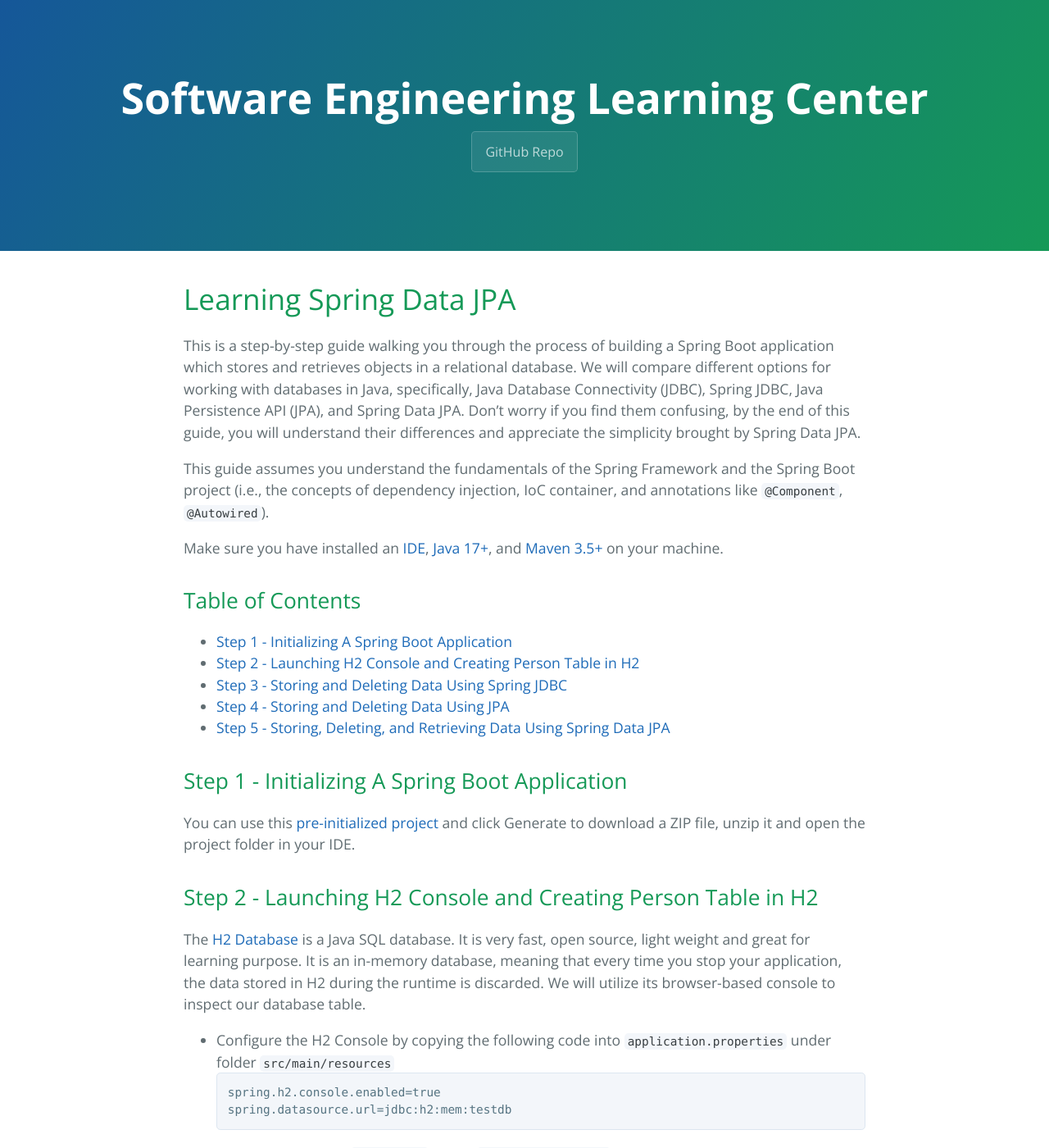
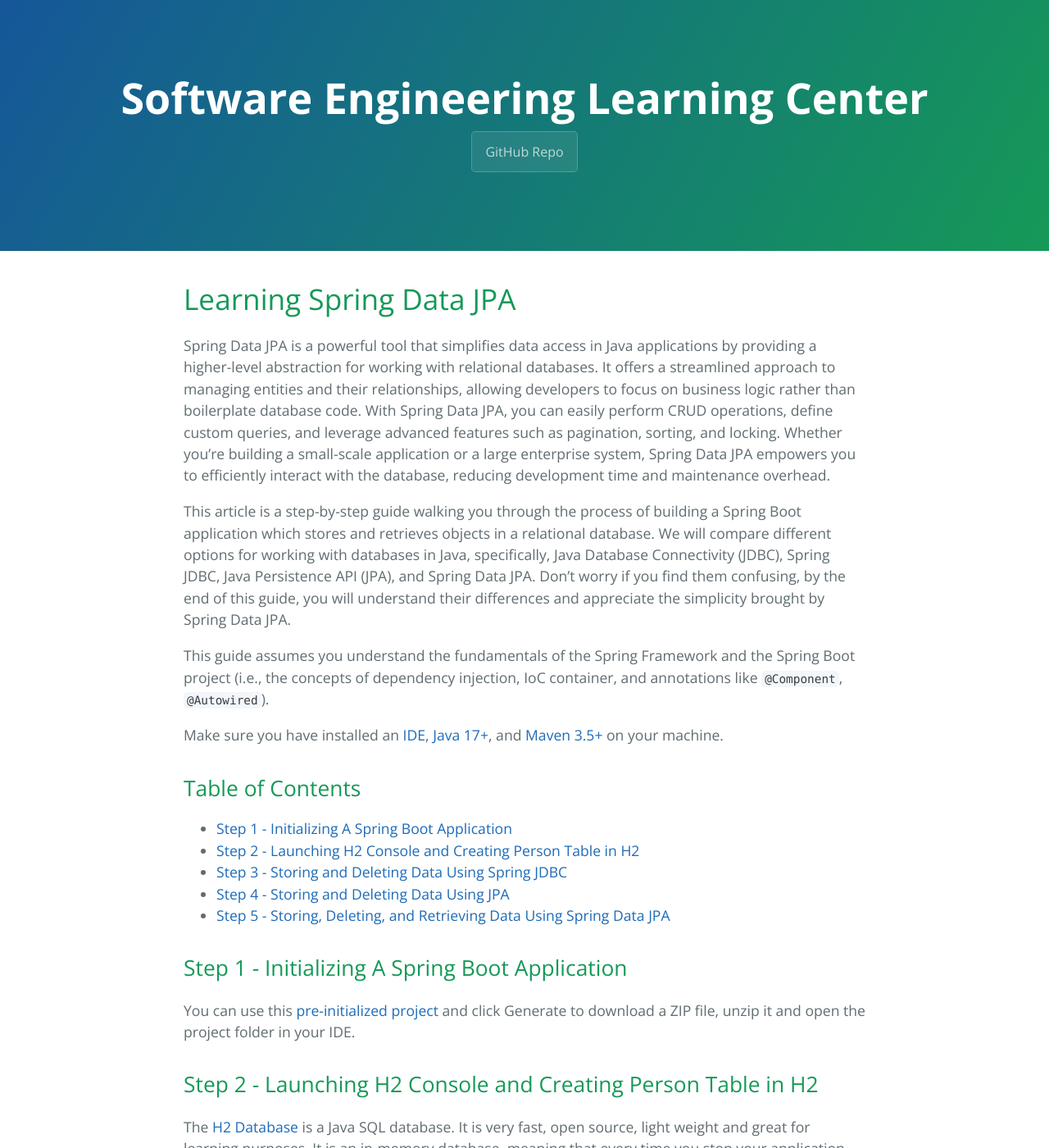
Before and after one commit to learning-software-engineering/learning-software-engineering.github.io, a Jekyll site: the page built from Topics/Tech_Stacks/Learning_Spring_Data_JPA.md, in a window 1280 px wide and 1400 px high. Shown: the whole window at 82% size. Built offline with Jekyll 4.4.1, drawn with Linux system fonts in a browser that asks for light colours; our own code applies the rules of GitHub Pages for plain Markdown files; some of the changed text lies outside the part shown.

Commit message:
Update Learning_Spring_Data_JPA.md
1. Added a summary of the functionality and benefits of Spring Data JPA.
2. Added a link for configuring with persistent database
3. clarify @Column.name in code comment

````diff
--- a/Topics/Tech_Stacks/Learning_Spring_Data_JPA.md
+++ b/Topics/Tech_Stacks/Learning_Spring_Data_JPA.md
@@ -1,5 +1,7 @@
 # Learning Spring Data JPA
-This is a step-by-step guide walking you through the process of building a
+Spring Data JPA is a powerful tool that simplifies data access in Java applications by providing a higher-level abstraction for working with relational databases. It offers a streamlined approach to managing entities and their relationships, allowing developers to focus on business logic rather than boilerplate database code. With Spring Data JPA, you can easily perform CRUD operations, define custom queries, and leverage advanced features such as pagination, sorting, and locking. Whether you're building a small-scale application or a large enterprise system, Spring Data JPA empowers you to efficiently interact with the database, reducing development time and maintenance overhead.
+
+This article is a step-by-step guide walking you through the process of building a
 Spring Boot application which stores and retrieves objects in a relational
 database. We will compare different options for working with databases in
 Java, specifically, Java Database Connectivity (JDBC), Spring JDBC, Java
@@ -24,7 +26,7 @@ Make sure you have installed an [IDE](https://www.jetbrains.com/idea/download),
 ## Step 1 - Initializing A Spring Boot Application
 You can use this [pre-initialized project](https://start.spring.io/#!type=maven-project&language=java&platformVersion=3.2.0&packaging=jar&jvmVersion=17&groupId=com.learning-software-engineering&artifactId=learning-spring-data-jpa&name=learning-spring-data-jpa&description=Demo%20project%20for%20Spring%20Data%20JPA%20&packageName=com.learning-software-engineering.learning-spring-data-jpa&dependencies=data-jdbc,data-jpa,h2,web) and click Generate to download a ZIP file, unzip it and open the project folder in your IDE.
 ## Step 2 - Launching H2 Console and Creating Person Table in H2
-The [H2 Database](https://www.h2database.com/html/main.html) is a Java SQL database. It is very fast, open source, light weight and great for learning purpose. It is an in-memory database, meaning that every time you stop your application, the data stored in H2 during the runtime is discarded. We will utilize its browser-based console to inspect our database table.
+The [H2 Database](https://www.h2database.com/html/main.html) is a Java SQL database. It is very fast, open source, light weight and great for learning purposes. It is an in-memory database, meaning that every time you stop your application, the data stored in H2 during the runtime is discarded. We will utilize its browser-based console to inspect our database table. (We use H2 for its simplicity, if you want to learn more about working with a persistent database, read [this](https://www.baeldung.com/java-connect-mysql).)
 
 - Configure the H2 Console by copying the following code into `application.properties` under folder `src/main/resources`
 ```properties
@@ -45,10 +47,10 @@ CREATE TABLE Person(
 - Launch the Spring Boot Application by running the main method of the `LearningSpringDataJpaApplication` class under the folder `src/main/java/com/learningsoftwareengineering/learningspringdatajpa`
 - Open [H2 Console](http://localhost:8080/h2-console) in your browser. Copy `jdbc:h2:mem:testdb` and paste it into the field JDBC URL of the Login form. Click on Connect.
 You should be able to see a `Person` table is created in the database, click on Run to see its columns.
-  ![H2 Console Screenshot](https://github.com/learning-software-engineering/learning-software-engineering.github.io/blob/springdatajpa/Topics/Tech_Stacks/Learning_Spring_Data_JPA_Graphics/img.png))
+  ![H2 Console Screenshot](https://github.com/learning-software-engineering/learning-software-engineering.github.io/blob/springdatajpa/Topics/Tech_Stacks/Learning_Spring_Data_JPA_Graphics/img.png)
 
 ## Step 3 - Storing and Deleting Data Using Spring JDBC
-Now, let's add a few entries into the `Person` table and then delete an entry based on its id.
+Now, let's add a few entries to the `Person` table and then delete an entry based on its id.
 
 In the folder `src/main/java/com/learningsoftwareengineering/learningspringdatajpa`, create the following files and then rerun the application:
 -   `Person.java`
@@ -181,11 +183,10 @@ import jakarta.persistence.Id;
 public class Person {
     @Id // indicate this field is used as the primary key in the db table
     private Long id;
+    /* if you don't use @Column.name = "first_name" to overwrite the field name
+     * JPA will automatically convert this field name into a column name: first_name_in_spanish
+     */
     @Column(nullable = false, name = "first_name")
-    /* if you leave out name = "first_name"
-     * JPA will automatically convert this field name
-     * into a column name: first_name_in_spanish
-     */
     private String firstNameInSpanish;
     @Column(nullable = false)
     private String lastName;
````
Also changed, not shown: other parts of Topics/Tech_Stacks/Learning_Spring_Data_JPA.md (+1 -1 lines).
